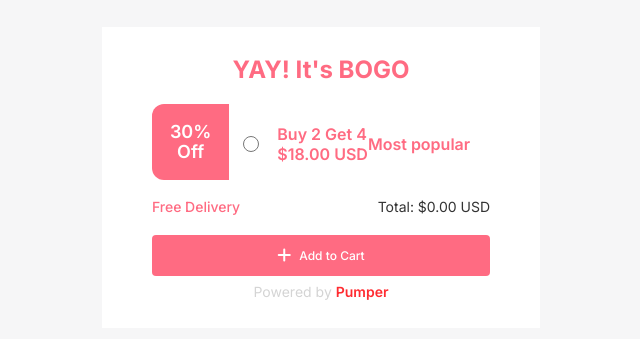
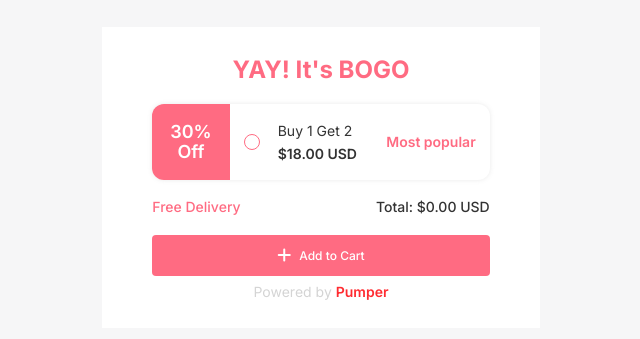
Before and after one commit to nac3nt/webdevtask, an Angular app: page / in a window 1280 px wide. Shown: the part 223-562 px from the top of the page, without its empty margins (319-959 px from the left). Built offline with nearby package versions, Linux system fonts and the light colour scheme.

Commit message:
checkpoint - radio

```diff
--- a/src/app/app.component.html
+++ b/src/app/app.component.html
@@ -10,18 +10,51 @@
           </div>
           <div class="right-section">
             <div class="radio-option">
-              <input type="radio" name="option1" [checked]="option1Active" />
+              <label class="radio-input">
+                <input type="radio" name="option1"/>
+                <span class="radio-check"></span>
+              </label>
               <div class="offer-text">
-                <p>Buy 2 Get 4</p>
+                <p>Buy 1 Get 2</p>
                 <p>{{ 18 | currency:'USD' }} USD</p>
               </div>
             </div>
-            <p>Most popular</p>
+            <p class="right-section-text">Most popular</p>
           </div>
         </div>
       </ng-container>
       <ng-template #option1Clicked>
-        <input type="radio" name="option1" [checked]="option1Active" />
+        <div class="option-activated">
+          <div class="radio-option">
+            <label class="radio-input">
+              <input type="radio" name="option1" [checked]="option1Active"/>
+              <span class="radio-check"></span>
+            </label>
+            <div class="offer-text">
+              <p>Buy 1 Get 2 <span class="offer-rate">30% Off</span></p>
+              <p>{{ 18 | currency:'USD' }} USD <span class="prev-cost">{{ 10 | currency: 'USD'}}</span></p>
+            </div>
+          </div>
+          <form class="pref-section">
+            <h6></h6>
+            <h6>Size</h6>
+            <h6>Colour</h6>
+            <h6>#1</h6>
+            <select name="" id="">
+              <option value="volvo">S</option>
+            </select>
+            <select name="" id="">
+              <option value="volvo">Colour</option>
+            </select>
+            <h6>#2</h6>
+            <select name="" id="">
+              <option value="volvo">S</option>
+            </select>
+            <select name="" id="">
+              <option value="volvo">Colour</option>
+            </select>
+          </form>
+        </div>
       </ng-template>
     </div>
     <div class="mid-section-info">
--- a/src/app/app.component.scss
+++ b/src/app/app.component.scss
@@ -33,12 +33,81 @@ $white-color: #FFFFFF;
             align-items: center;
             width: 100%;
 
+            .radio-input input[type="radio"] {
+                position: absolute;
+                opacity: 0;
+                cursor: pointer;
+            }
+
+            .radio-input .radio-check {
+                position: relative;
+                height: 16px;
+                width: 16px;
+                border: 1px solid $theme-pink;
+                border-radius: 50%;
+                display: inline-block;
+                vertical-align: middle;
+            }
+
+            .radio-input input[type="radio"]:checked + .radio-check::before {
+                content: "";
+                position: absolute;
+                top: 50%;
+                left: 50%;
+                width: 10px;
+                height: 10px;
+                background-color: $theme-pink;
+                border-radius: 50%;
+                transform: translate(-50%, -50%);
+            }
+
+            .radio-input {
+                display: inline-flex;
+                align-items: center;
+                cursor: pointer;
+            }
+
+            .radio-option {
+                display: flex;
+                flex-direction: row;
+                gap: 18px;
+                align-items: center;
+
+                .offer-text {
+                    display: flex;
+                    flex-direction: column;
+                    gap: 6px;
+                    font-size: 14px;
+
+                    .offer-rate {
+                        background-color: $theme-pink;
+                        border-radius: 2px;
+                        color: $white-color;
+                        line-height: 14.5px;
+                        padding: 0 4px;
+                    }
+
+                    p:nth-child(2) {
+                        font-weight: 600;
+
+                        .prev-cost {
+                            text-decoration: line-through;
+                            opacity: 42%;
+                            font-size: 10px;
+                        }
+                    }
+                }
+            }
+
             .option {
                 width: 100%;
                 display: flex;
                 flex-direction: row;
                 align-items: center;
                 height: fit-content;
+                box-shadow: 0px 0px 4px 0px #A7A7A740;
+                border-radius: 12px;
+                cursor: pointer;
 
                 .left-section {
                     padding: 18px;
@@ -60,30 +129,57 @@ $white-color: #FFFFFF;
 
                 .right-section {
                     width: 100%;
-                    padding: 18px 20px 14px 14px;
+                    padding: 0px 14px;
                     height: 100%;
                     display: flex;
                     flex-direction: row;
                     justify-content: space-between;
                     align-items: center;
 
-                    .radio-option {
-                        display: flex;
-                        flex-direction: row;
-                        gap: 18px;
-                        align-items: center;
+                    .right-section-text {
+                        color: $theme-pink;
+                        font-weight: 600;
+                        font-size: 14px;
+                    }
+                }
+            }
 
-                        input[type="radio"] {
-                            width: 16px;
-                            height: 16px;
-                            accent-color: $theme-pink;
-                            margin: 0;
-                        }
+            .option-activated {
+                border: 1px solid $theme-pink;
+                background-color: #FFF9FA;
+                width: 100%;
+                border-radius: 12px;
+                padding: 20px 0px 30px 20px;
+                display: flex;
+                flex-direction: column;
+                gap: 12px;
+
+                .pref-section {
+                    padding-left: 20px;
+                    display: grid;
+                    grid-template-columns: min-content repeat(2, 75px);
+                    grid-template-rows: min-content repeat(2, 25px);
+                    gap: 7px;
+                    align-items: center;
+
+                    h6 {
+                        font-weight: 400;
+                        font-family: inherit;
                     }
 
-                    p:not(.radio-option) {
-                        color: $theme-pink;
-                        font-weight: 600;
+                    select {
+                        width: 100%;
+                        height: 100%;
+                        font-family: inherit;
+                        font-size: 12px;
+                        font-weight: 400;
+                        border: 0.9px solid #D9D9D9;
+                        border-radius: 2px;
+                        pointer-events: none;
+                    }
+
+                    select:focus-visible, select:focus, select:hover {
+                        outline: none;
                     }
                 }
             }
@@ -103,7 +199,7 @@ $white-color: #FFFFFF;
             }
 
             p:nth-child(2) {
-                font-weight: 400;
+                font-weight: 500;
             }
         }
     }
```
